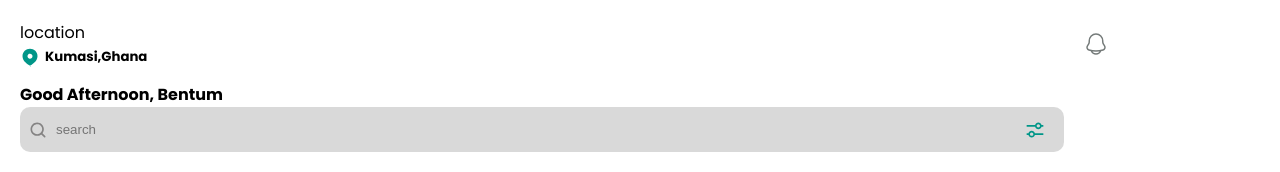
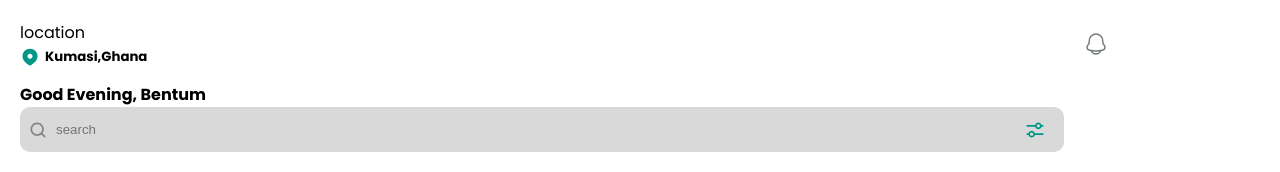
Before and after one commit to BentumYaw001/PynotechBookingApp, a React (Vite) app: page /home-screen in a window 1280 px wide. Shown: the top 172 px of the page. Built offline with nearby package versions, Linux system fonts and the light colour scheme.

Commit message:
making time dynamic

```diff
--- a/src/components/NavSection.jsx
+++ b/src/components/NavSection.jsx
@@ -2,8 +2,10 @@ import location from "/src/assets/images/location.svg";
 import notification from "/src/assets/images/bell.svg";
 import search from "/src/assets/images/search.svg";
 import filter from "/src/assets/images/Vector2.svg";
+import { useCurrentTimeStore } from "../page/Store";
 
 function NavSection() {
+  const { greeting } = useCurrentTimeStore();
   return (
     <>
       <div className="NavSection">
@@ -18,7 +20,7 @@ function NavSection() {
           <img src={notification} alt="notification" />
         </div>
         <div className="Greatings">
-          <h4>Good Afternoon, Bentum</h4>
+          <h4>{greeting}, Bentum</h4>
         </div>
         <div className="Search">
           <img src={search} alt="search" />
--- a/src/page/SignIn.jsx
+++ b/src/page/SignIn.jsx
@@ -21,15 +21,22 @@ function SignIn() {
         >
           <div className="Icons ">
             <img src={emailNonFill} alt="" />
-            <input type="email" name="email" id="" placeholder="email" />
+            <input
+              type="email"
+              name="email"
+              id="email"
+              placeholder="email"
+              required
+            />
           </div>
           <div className="Icons ">
             <img src={password} alt="" />
             <input
               type="password"
               name="passwords"
-              id=""
+              id="password"
               placeholder="password"
+              required
             />
             <img src={closedEye} alt="" className="EyeLogin" />
           </div>
@@ -40,7 +47,9 @@ function SignIn() {
             </div>
             <p>forgot password?</p>
           </div>
-          <button onClick={() => navigate("/home-screen")}>LOGIN</button>
+          <button type="submit" onClick={() => navigate("/home-screen")}>
+            LOGIN
+          </button>
           <div className="CreateAccount">
             <p>
               Don't have an account?
--- a/src/page/Store.jsx
+++ b/src/page/Store.jsx
@@ -8,3 +8,24 @@ export const useSplashStore = create((set) => ({
 export const UseProfileStore = create(() => ({
   ProfileImage: ProfilePic,
 }));
+
+export const useCurrentTimeStore = create((set) => ({
+  hours: new Date().getHours(),
+  greeting: "",
+
+  updateTime: () => {
+    const hours = new Date().getHours();
+    let greeting = "Good Evening";
+    if (hours < 12) {
+      greeting = "Good Morning";
+    } else if (hours < 15) {
+      greeting = "Good Afternoon";
+    }
+
+    set({ hours, greeting });
+  },
+}));
+
+setInterval(() => {
+  useCurrentTimeStore.getState().updateTime();
+}, 2000);
```
